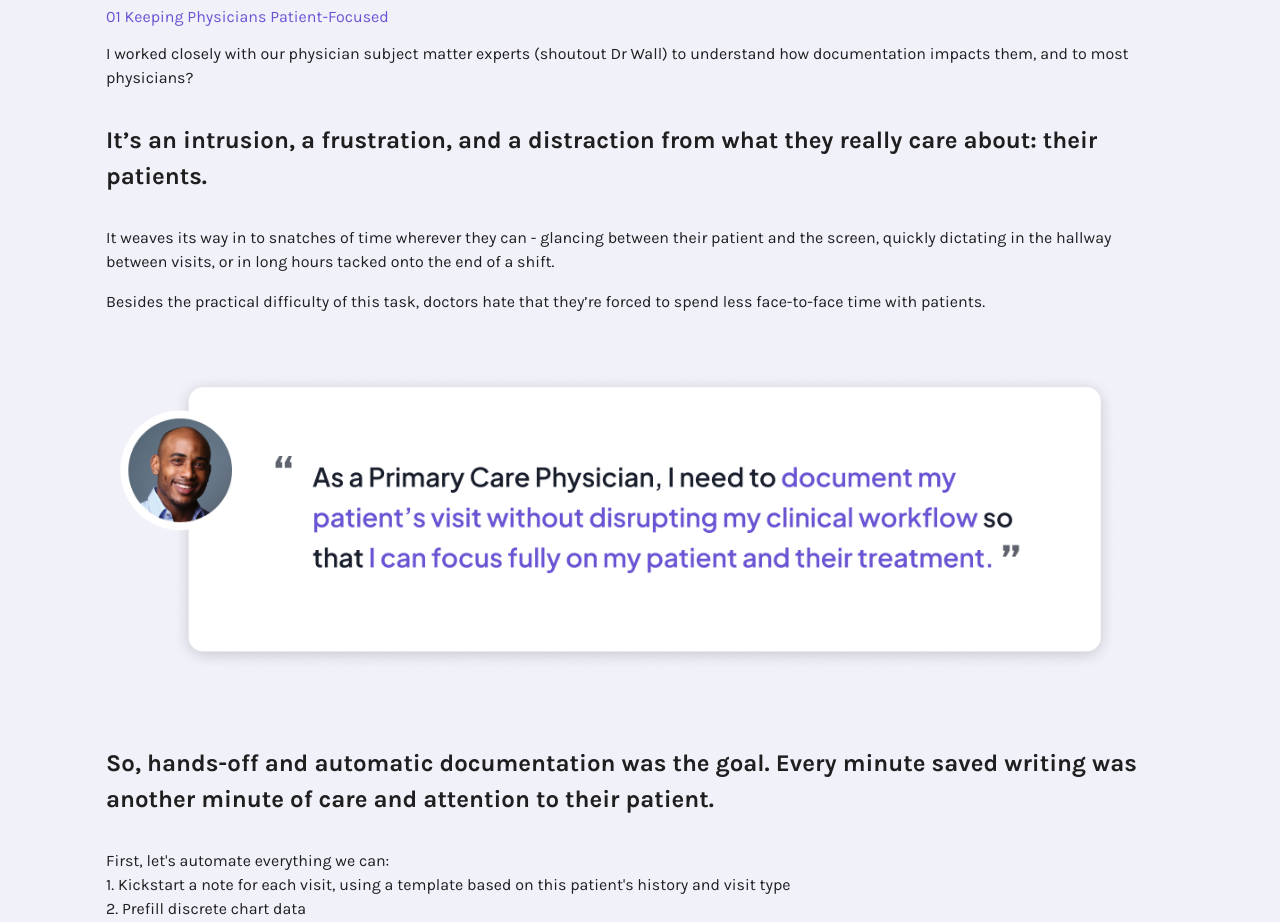
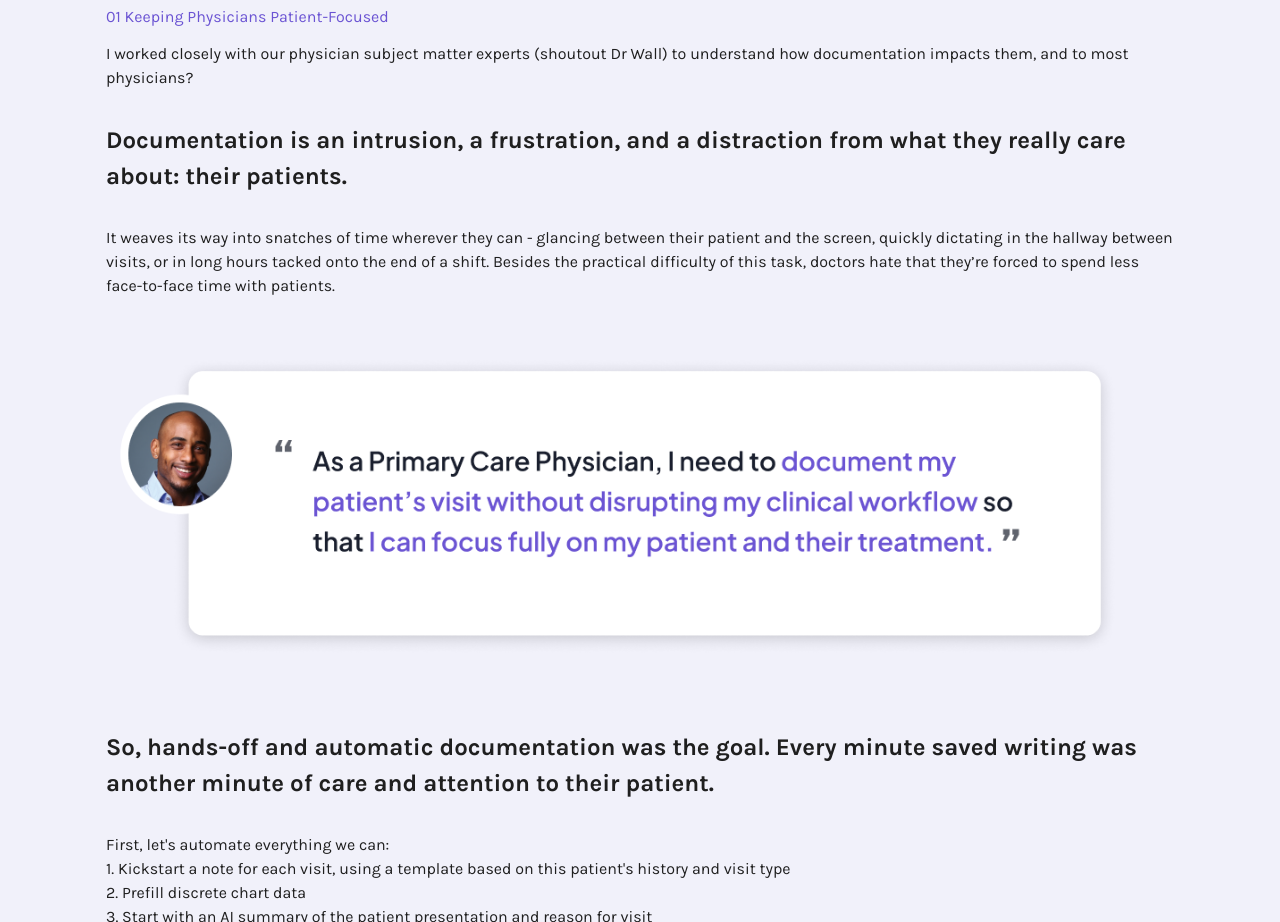
Before and after one commit to eviemitchell/eviemitchell.github.io, a plain HTML site: page oracleclinical.html in a window 1280 px wide. Shown: the part 2740-3662 px from the top of the page. Drawn offline with Linux system fonts and the light colour scheme.

Commit message:
Update oracleclinical.html
typos

```diff
--- a/oracleclinical.html
+++ b/oracleclinical.html
@@ -62,11 +62,9 @@
       <h3>01 Keeping Physicians Patient-Focused</h3>
       <p>I worked closely with our physician subject matter experts (shoutout Dr Wall) to understand how documentation impacts them, and to most physicians?</p>
 
-      <h4> It’s an intrusion, a frustration, and a distraction from what they really care about: their patients. </h4>
+      <h4> Documentation is an intrusion, a frustration, and a distraction from what they really care about: their patients. </h4>
 
-      <p>It weaves its way in to snatches of time wherever they can - glancing between their patient and the screen, quickly dictating in the hallway between visits, or in long hours tacked onto the end of a shift.</p>
-
-      <p>Besides the practical difficulty of this task, doctors hate that they’re forced to spend less face-to-face time with patients.</p>
+      <p>It weaves its way into snatches of time wherever they can - glancing between their patient and the screen, quickly dictating in the hallway between visits, or in long hours tacked onto the end of a shift. Besides the practical difficulty of this task, doctors hate that they’re forced to spend less face-to-face time with patients.</p>
 
       <img src="clinical/need.png" alt="Physician documentation needs">
 
```
